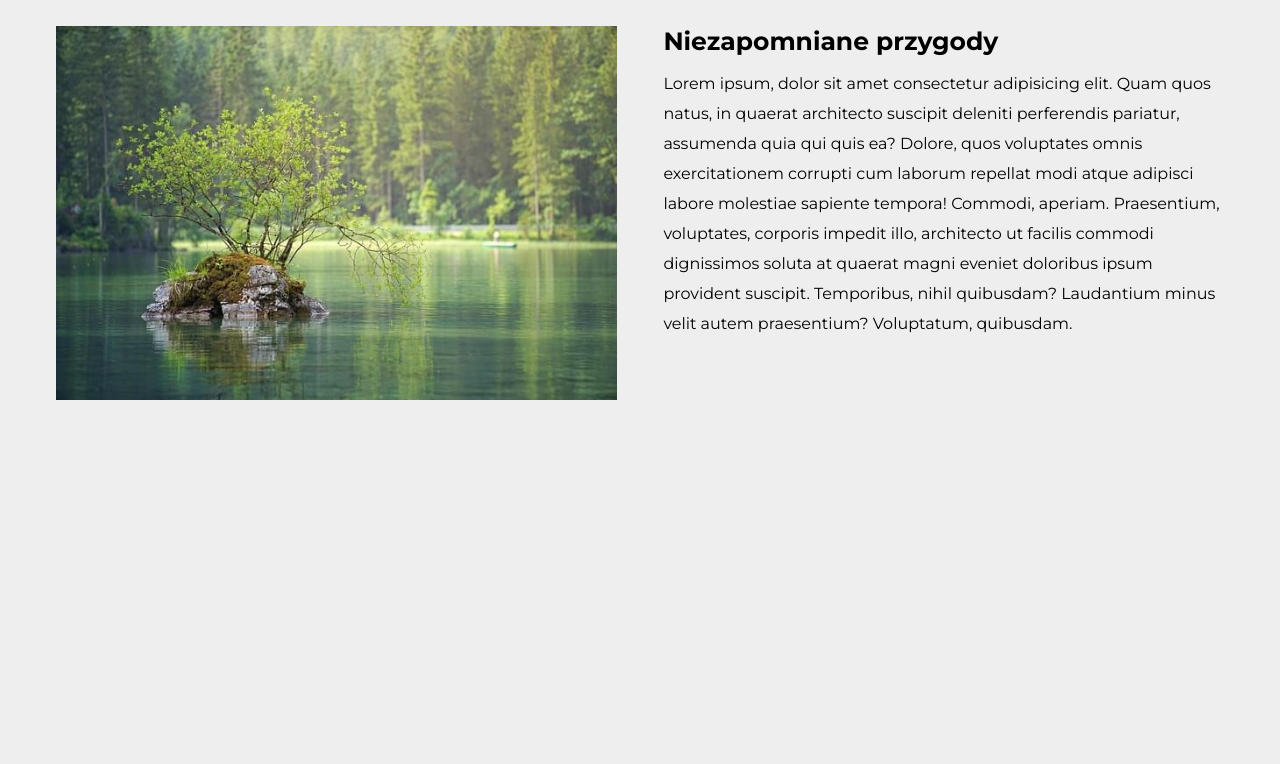
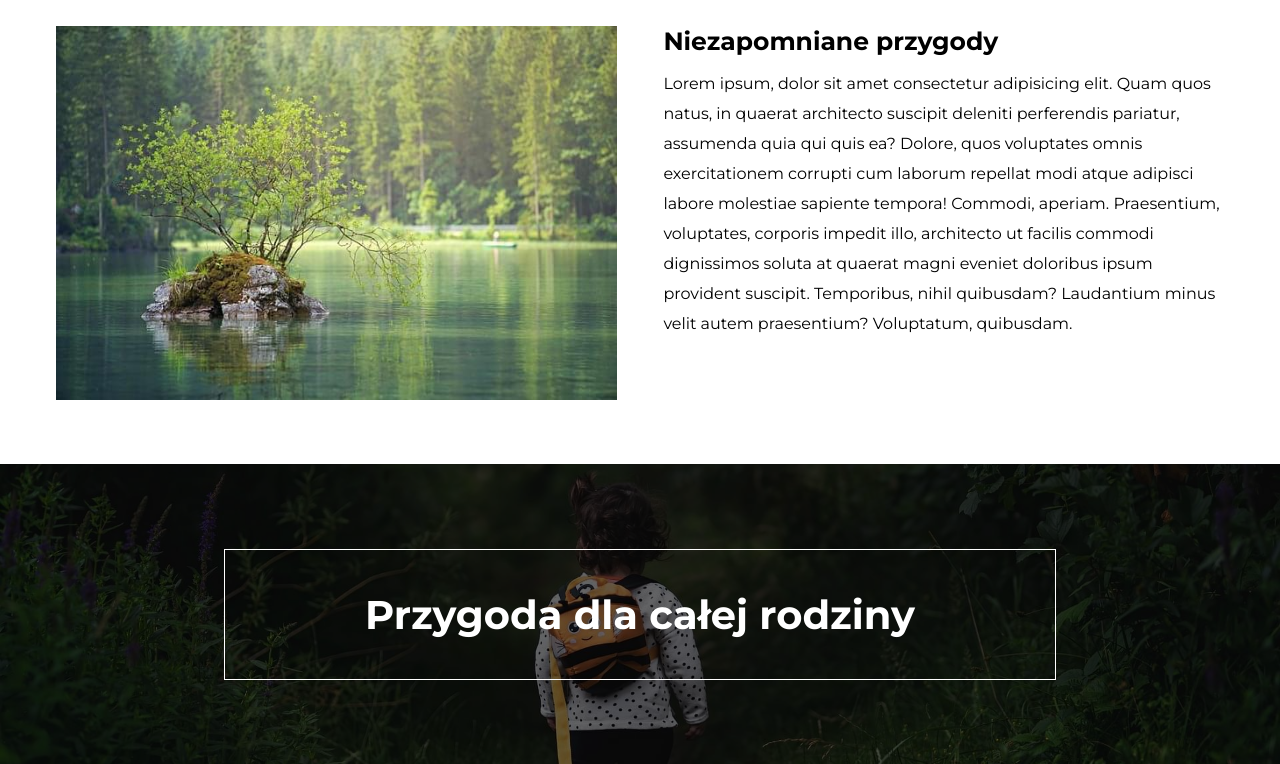
Before and after one commit to Kamil0k/Forest, a website: page index.html in a window 1280 px wide. Shown: the part 507-1271 px from the top of the page. Before the commit the page ends 923 px from the top, so only its background shows below. Drawn offline with Linux system fonts and the light colour scheme.

Commit message:
implementation hero-img section

```diff
--- a/index.html
+++ b/index.html
@@ -50,6 +50,7 @@
         </div>
     </header>
 
+    <main>
         <div class="wrapper">
             <section class="aboutus" id="aboutus">
                 <div class="aboutus__title">
@@ -61,12 +62,30 @@
                         class="aboutus__box-img">
                     <div class="aboutus__box-text">
                         <h3>Niezapomniane przygody</h3>
-                    <p>Lorem ipsum, dolor sit amet consectetur adipisicing elit. Quam quos natus, in quaerat architecto suscipit deleniti perferendis pariatur, assumenda quia qui quis ea? Dolore, quos voluptates omnis exercitationem corrupti cum laborum repellat modi atque adipisci labore molestiae sapiente tempora! Commodi, aperiam. Praesentium, voluptates, corporis impedit illo, architecto ut facilis commodi dignissimos soluta at quaerat magni eveniet doloribus ipsum provident suscipit. Temporibus, nihil quibusdam? Laudantium minus velit autem praesentium? Voluptatum, quibusdam.</p>
+                        <p>Lorem ipsum, dolor sit amet consectetur adipisicing elit. Quam quos natus, in quaerat
+                            architecto suscipit deleniti perferendis pariatur, assumenda quia qui quis ea? Dolore, quos
+                            voluptates omnis exercitationem corrupti cum laborum repellat modi atque adipisci labore
+                            molestiae sapiente tempora! Commodi, aperiam. Praesentium, voluptates, corporis impedit
+                            illo, architecto ut facilis commodi dignissimos soluta at quaerat magni eveniet doloribus
+                            ipsum provident suscipit. Temporibus, nihil quibusdam? Laudantium minus velit autem
+                            praesentium? Voluptatum, quibusdam.</p>
+                    </div>
+                </div>
+            </section>
+        </div>
+
+        <section class="hero">
+            <div class="hero__img">
+                <div class="shadow-bg"></div>
+                <div class="hero__img-text">
+                    <p>Przygoda dla całej rodziny</p>
                 </div>
             </div>
 
         </section>
-    </div>
+
+    </main>
+
 
     <script src="./dist/js/script.min.js"></script>
 </body>
--- a/src/scss/_large.scss
+++ b/src/scss/_large.scss
@@ -97,6 +97,21 @@
 			}
 		}
 	}
+
+        //HEROIMG
+
+.hero {
+	&__img {
+		background-image: url('../../dist/img/adventure-big.jpg');
+        height: 300px;
+		&-text {
+			p {
+				padding: 1.0em 3.5em;
+				font-size: 4rem;
+			}
+		}
+	}
+}
 }
 
 @media (min-width: 1200px) {
--- a/src/scss/_medium.scss
+++ b/src/scss/_medium.scss
@@ -1,6 +1,5 @@
 @media (min-width: 768px) {
-
-    //HEADER
+	//HEADER
 
 	.header {
 		&__img {
@@ -12,4 +11,19 @@
 			}
 		}
 	}
+
+	//HEROIMG
+
+	.hero {
+		&__img {
+			background-image: url('../../dist/img/adventure-big.jpg');
+			height: 250px;
+			&-text {
+				p {
+					padding: 1em 3em;
+					font-size: 3rem;
+				}
+			}
+		}
+	}
 }
--- a/src/scss/style.scss
+++ b/src/scss/style.scss
@@ -12,7 +12,7 @@
 body {
 	font-family: 'Montserrat', sans-serif;
 	font-size: 1.6rem;
-	background-color: $light-white;
+	background-color: $white;
 	color: $black;
 }
 
@@ -44,11 +44,10 @@ html {
 
 .shadow-bg {
 	position: absolute;
-	top: 0;
 	width: 100%;
 	height: 100%;
 	background-color: rgba(0, 0, 0, 0.6);
-	z-index: 10;
+	z-index: -10;
 }
 
 .section-title {
@@ -110,7 +109,7 @@ nav {
 		background-color: $white;
 		transform: translateX(100%);
 		transition: transform 0.5s;
-		z-index: 100;
+		z-index: 1000;
 
 		&--active {
 			transform: translateX(0%);
@@ -202,7 +201,42 @@ nav {
 			}
 			p {
 				font-size: 1.6rem;
-				line-height: 20px
+				line-height: 20px;
+			}
+		}
+	}
+}
+
+//HEROIMG
+
+.hero {
+	position: relative;
+	margin-top: 3em;
+	&__img {
+		position: relative;
+		width: 100%;
+		height: 200px;
+		background-image: url('../../dist/img/adventure-small.jpg');
+		background-size: cover;
+		background-position: center;
+		background-repeat: no-repeat;
+		z-index: -20;
+
+		&-text {
+			display: flex;
+			justify-content: center;
+			align-items: center;
+			text-align: center;
+			width: 100%;
+			height: 100%;
+			z-index: 5;
+
+			p {
+				padding: 1em 2em;
+				font-size: 2rem;
+				font-weight: bold;
+				border: 1px solid $white;
+				color: $white;
 			}
 		}
 	}
```
Also changed, not shown: dist/css/style.min.css, dist/img/adventure-big.jpg (added), dist/img/adventure-small.jpg (added), dist/img/adventure.jpg (added), src/img/adventure-big.jpg (added), src/img/adventure-small.jpg (added), 1 other file. Lines whose indentation alone changed are shown as unchanged.
